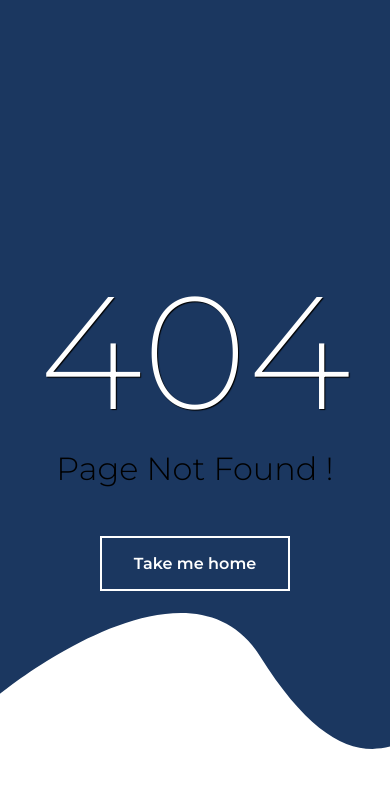
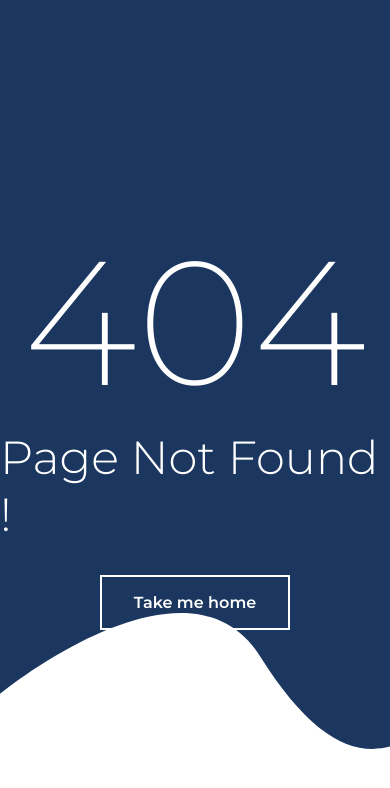
Before and after one commit to lamrouahmed/CW, a PHP site: page /PFE/includes/errors/404.html in a window 390 px wide. Shown: the top 788 px of the page. Run offline with PHP 8.4, Linux system fonts and the light colour scheme.

Commit message:
tweaks to 404

```diff
--- a/includes/errors/404.html
+++ b/includes/errors/404.html
@@ -13,8 +13,8 @@
         </div> -->
         <div class="text">
             <h1>404</h1>
-            <h2>Page Not Found !</h2>
-            <a href="/index.php" class="link">Take me home</a>
+            <h2>Page Not Fo<span>und !</span></h2>
+            <a href="/PFE/index.php" class="link">Take me home</a>
         </div>
     </div>
 </body>
--- a/includes/errors/css/style.css
+++ b/includes/errors/css/style.css
@@ -38,14 +38,17 @@ body {
   font-family: 'Montserrat', sans-serif;
   font-weight: 300;
   margin: 0;
-  font-size: 2em;
+  font-size: 2.9em;
+}
+
+.wrapper .text span {
+  color: #FFF;
 }
 
 .wrapper .text h1 {
-  font-size: 10em;
+  font-size: 14em;
   color: #FFF;
   font-weight: 200;
-  text-shadow: 1px 1px 1px #000;
 }
 
 .wrapper .text .link {
@@ -60,6 +63,7 @@ body {
   transition: all 200ms ease-in-out;
   -webkit-transform: scale(1);
           transform: scale(1);
+  cursor: pointer;
 }
 
 .wrapper .text .link:hover {
@@ -72,6 +76,12 @@ body {
 }
 
 @media (min-width: 300px) and (max-width: 1200px) {
+  h2 {
+    color: #FFF !important;
+  }
+  h1 {
+    font-size: 11em !important;
+  }
   .link {
     text-decoration: none;
     color: #ffffff !important;
@@ -79,7 +89,7 @@ body {
     border: 2px solid #ffffff !important;
     padding: 1em 2em;
     font-weight: 600;
-    margin-top: 3em;
+    margin-top: 2em !important;
     -webkit-transition: all 200ms ease-in-out;
     transition: all 200ms ease-in-out;
     -webkit-transform: scale(1);
@@ -91,7 +101,7 @@ body {
     -webkit-transform: scale(0.97);
             transform: scale(0.97);
     background-color: #FFF !important;
-    color: #244571 !important;
+    color: #1b3760 !important;
   }
 }
 /*# sourceMappingURL=style.css.map */
--- a/includes/errors/css/style.scss
+++ b/includes/errors/css/style.scss
@@ -54,14 +54,16 @@ body {
             font-family: 'Montserrat', sans-serif;
             font-weight: 300;
             margin: 0;
-            font-size: 2em;
+            font-size: 2.9em;
+        }
+        span {
+            color: #FFF;
         }
 
         h1 {
-            font-size: 10em;
+            font-size: 14em;
             color: #FFF;
             font-weight: 200;
-            text-shadow: 1px 1px 1px #000;
 
 
         }
@@ -76,6 +78,7 @@ body {
             margin-top: 3em;
             transition: all 200ms ease-in-out;
             transform: scale(1);
+            cursor: pointer;
 
 
             &:hover {
@@ -93,6 +96,13 @@ body {
 
 @include tablet {
 
+    h2 {
+        color: #FFF !important;
+    }
+
+    h1 {
+        font-size: 11em !important;
+    }
     .link {
         text-decoration: none;
         color: #ffffff !important;
@@ -100,7 +110,7 @@ body {
         border: 2px solid #ffffff !important;
         padding: 1em 2em;
         font-weight: 600;
-        margin-top: 3em;
+        margin-top: 2em !important;
         transition: all 200ms ease-in-out;
         transform: scale(1);
 
@@ -109,7 +119,8 @@ body {
             transition: all 200ms ease-in-out;
             transform: scale(.97);
             background-color: #FFF !important;
-            color: #244571 !important;
+            color: #1b3760 !important;
+
         }
     }
 
```
Also changed, not shown: 1 other file.
